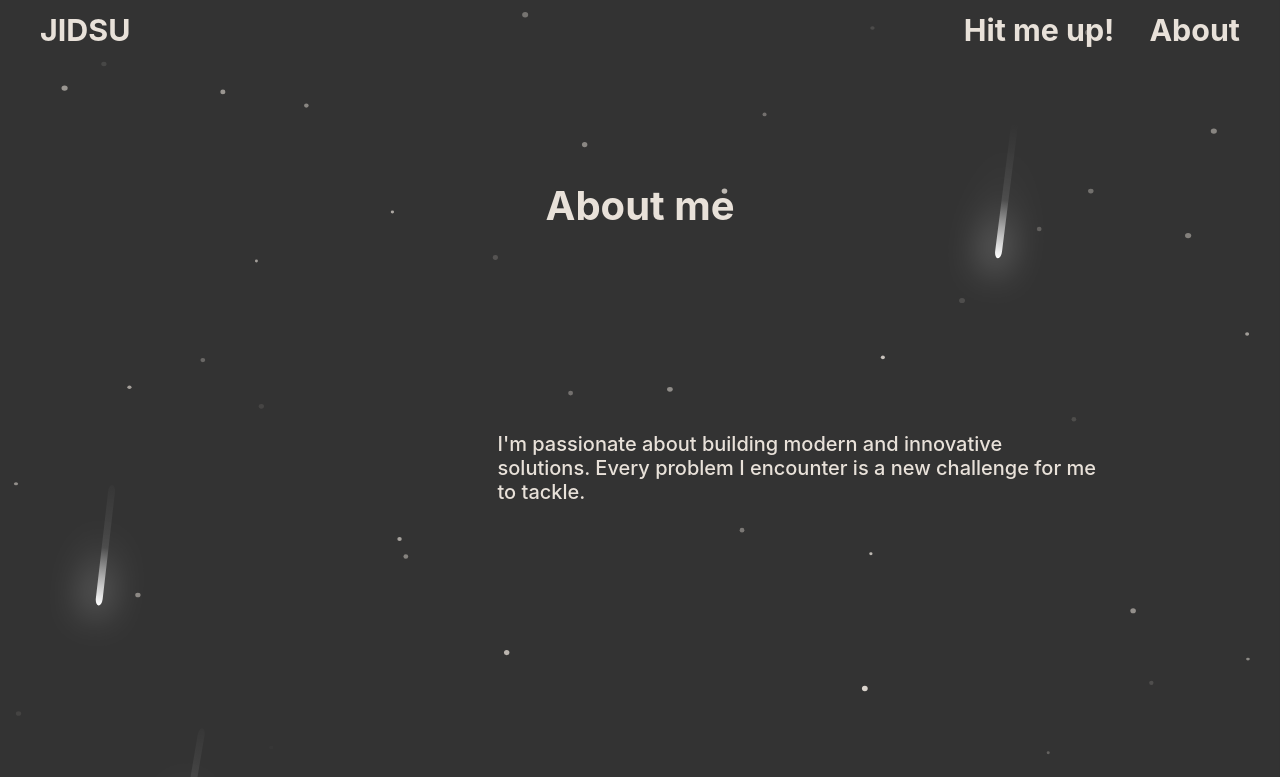
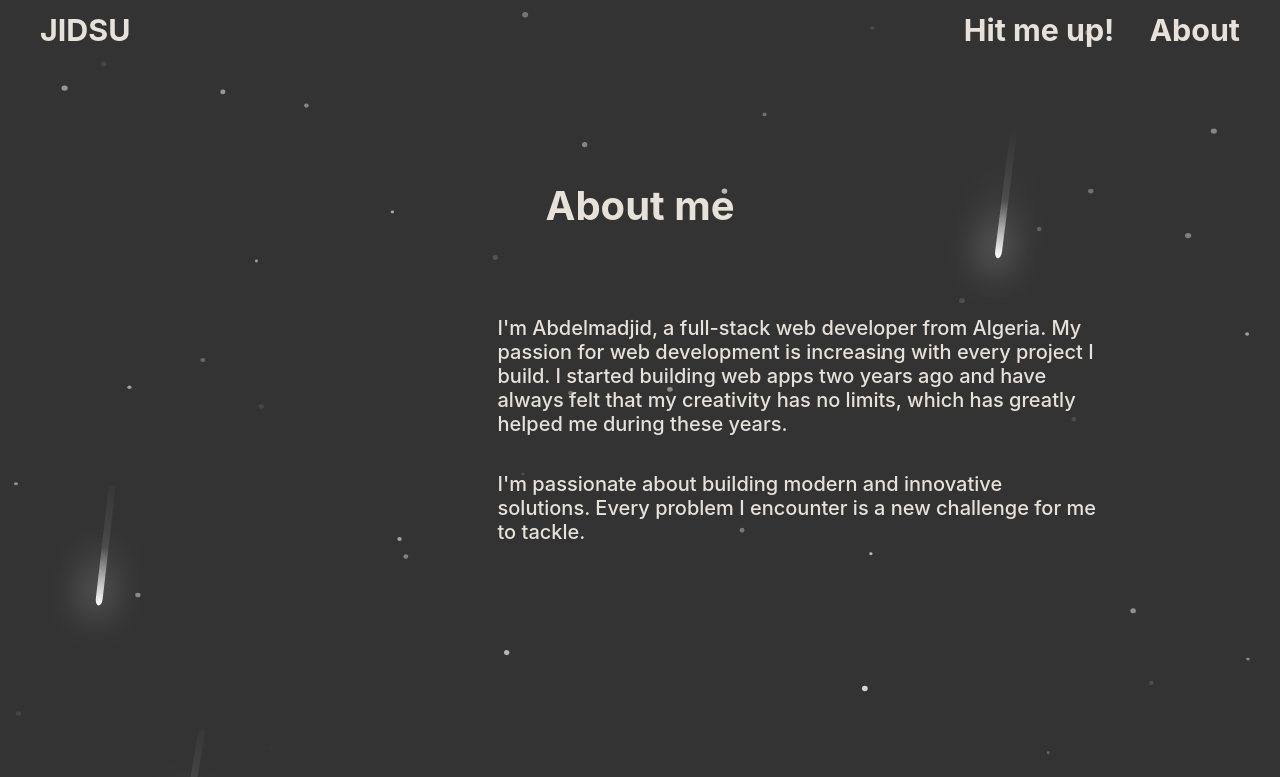
Before and after one commit to BelhanafiAbdelmadjid/portfolio, a Vue app: page /about in a window 1280 px wide. Shown: the top 777 px of the page. Built offline with nearby package versions, Linux system fonts and the light colour scheme; a web font is replaced by a local one; what vue3-smooth-scroll would draw is missing.

Commit message:
changing about section paragraph

```diff
--- a/src/views/about-me.vue
+++ b/src/views/about-me.vue
@@ -7,6 +7,8 @@
             <p>
                 <span>
 
+            I'm Abdelmadjid, a full-stack web developer from Algeria. My passion for web development is increasing with every project I build. I started building web apps two years ago
+            and have always felt that my creativity has no limits, which has greatly helped me during these years.
                 </span>
                 <span>
                     I'm passionate about building modern and innovative solutions. Every problem I encounter is a new
```
